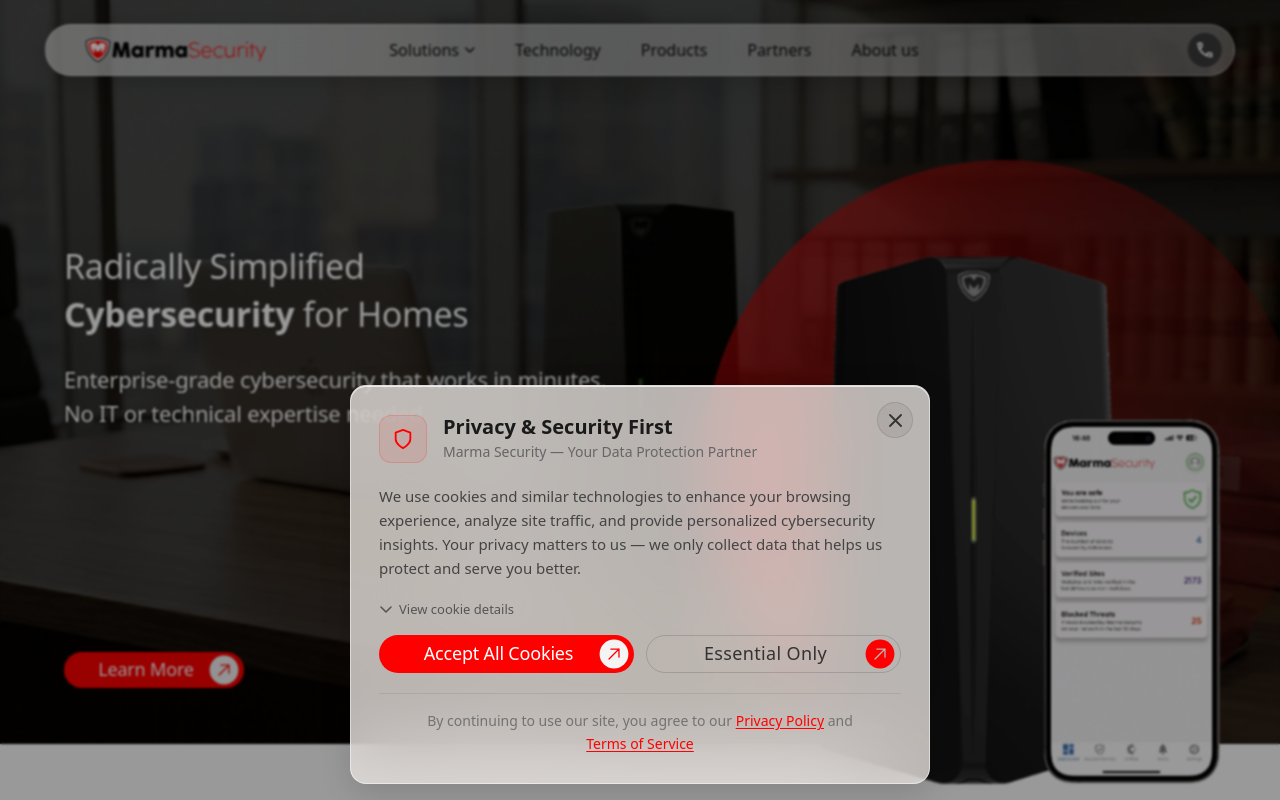
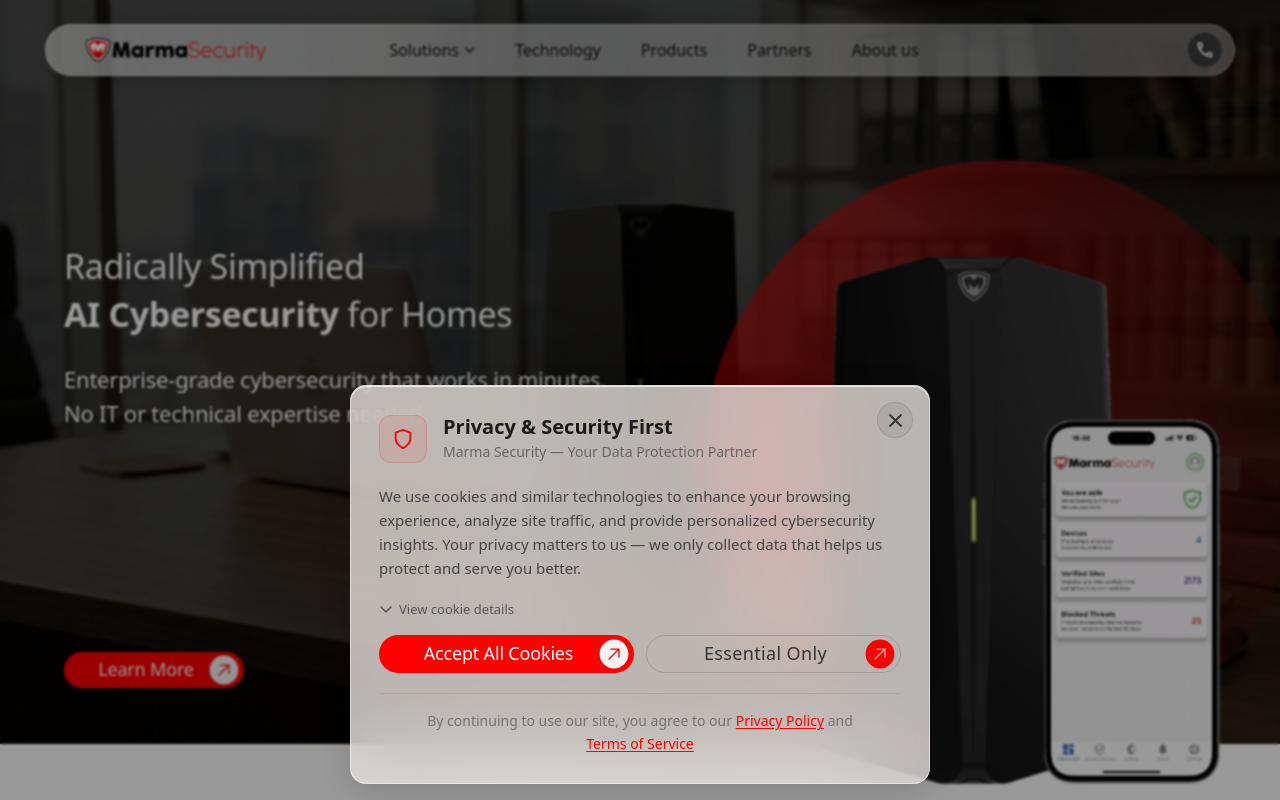
Before and after one commit to vinay-uelement/marma-security, a Next.js app: page / in a window 1280 px wide. Shown: the top 800 px of the page. Built offline with nearby package versions, Linux system fonts and the light colour scheme.

Commit message:
style: add spacing and trim suffix in StatsSection component

```diff
--- a/app/page.tsx
+++ b/app/page.tsx
@@ -85,7 +85,7 @@ export default function Home() {
           title={
             <>
               Radically Simplified <br className="hidden md:block" />
-              <HighlightedText text="Cybersecurity" /> for{" "}
+              <HighlightedText text="AI Cybersecurity" /> for{" "}
               <br className="block md:hidden" />
               <TumblingText phrases={phrases} index={index} />
             </>
--- a/components/about/StatsSection.tsx
+++ b/components/about/StatsSection.tsx
@@ -74,9 +74,9 @@ const AnimatedCounter = ({ stat }: { stat: StatItem }) => {
   }, [stat]);
 
   return (
-    <h3 ref={containerRef} className="fl2 font-bold flex items-baseline">
+    <h3 ref={containerRef} className="fl2 font-bold flex items-baseline gap-x-1.5">
       <span ref={numberRef}>0</span>
-      <span>{stat.suffix}</span>
+      <span>{stat.suffix.trim()}</span>
     </h3>
   );
 };
```
